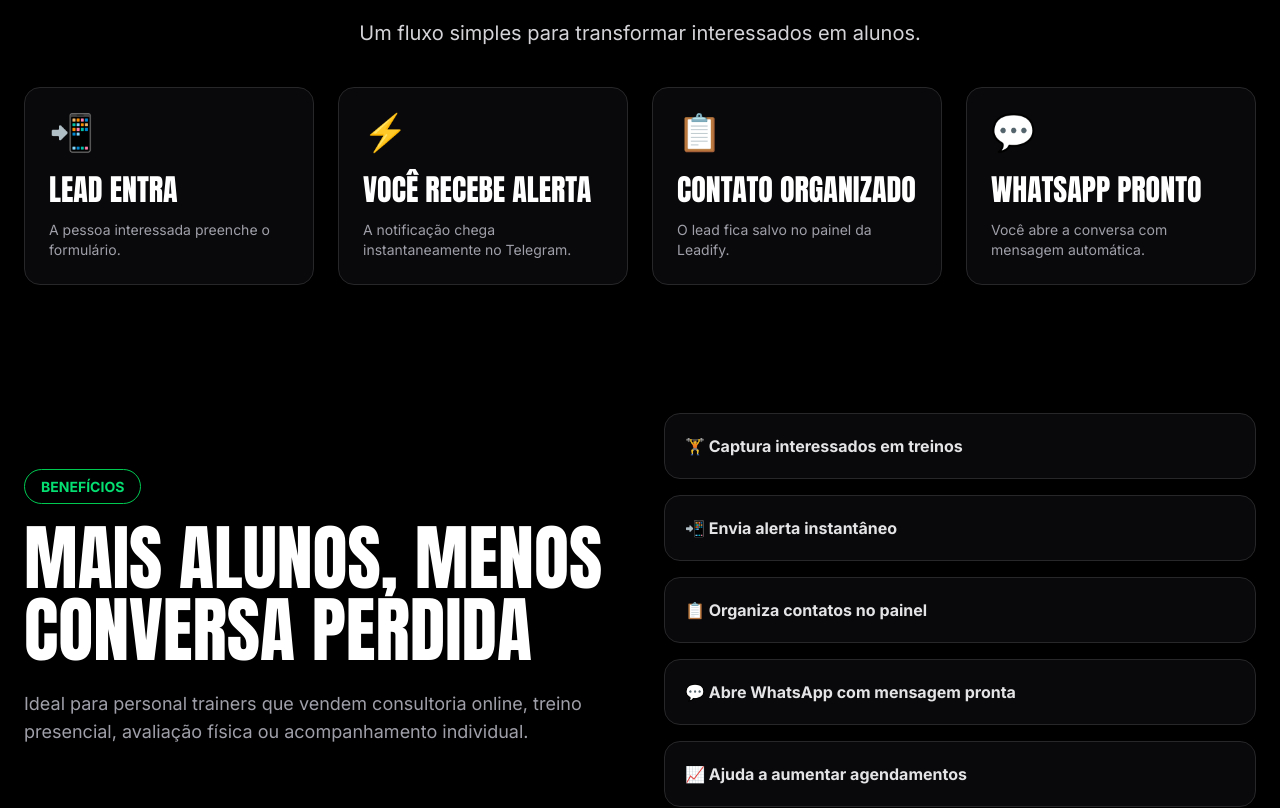
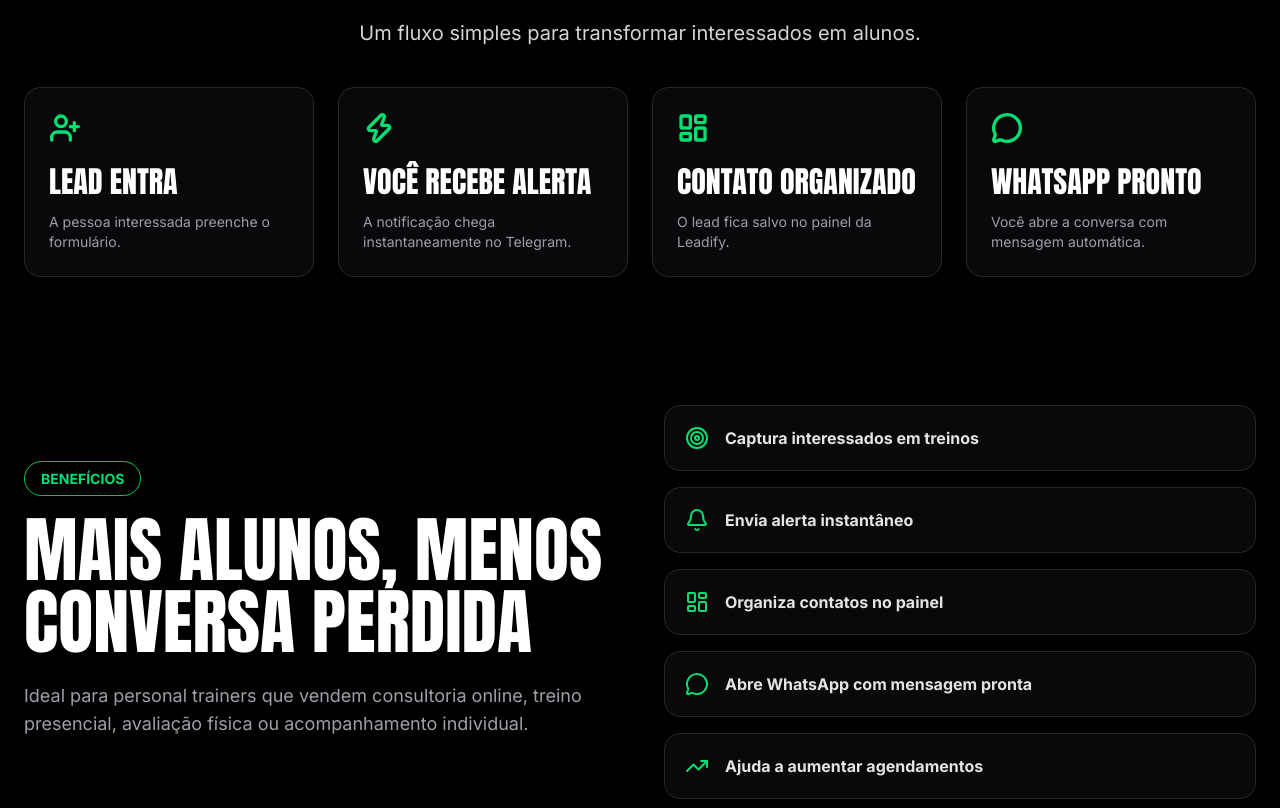
Before and after one commit to dominguesinglid-stack/leadify, a Next.js app: page /segmentos/personal-trainer in a window 1280 px wide. Shown: the part 903-1711 px from the top of the page. Built offline with nearby package versions, Linux system fonts and the light colour scheme.

Commit message:
Melhora pagina personal trainer

```diff
--- a/app/segmentos/personal-trainer/page.tsx
+++ b/app/segmentos/personal-trainer/page.tsx
@@ -1,5 +1,14 @@
 import Link from "next/link";
 import { Anton, Inter } from "next/font/google";
+import {
+  Target,
+  Bell,
+  LayoutDashboard,
+  MessageCircle,
+  TrendingUp,
+  UserPlus,
+  Zap,
+} from "lucide-react";
 
 const anton = Anton({
   weight: "400",
@@ -70,16 +79,18 @@ export default function PersonalTrainerPage() {
 
         <div className="mt-10 grid gap-6 md:grid-cols-4">
           {[
-            ["📲", "Lead entra", "A pessoa interessada preenche o formulário."],
-            ["⚡", "Você recebe alerta", "A notificação chega instantaneamente no Telegram."],
-            ["📋", "Contato organizado", "O lead fica salvo no painel da Leadify."],
-            ["💬", "WhatsApp pronto", "Você abre a conversa com mensagem automática."],
-          ].map(([icon, title, text]) => (
+  { Icon: UserPlus, title: "Lead entra", text: "A pessoa interessada preenche o formulário." },
+  { Icon: Zap, title: "Você recebe alerta", text: "A notificação chega instantaneamente no Telegram." },
+  { Icon: LayoutDashboard, title: "Contato organizado", text: "O lead fica salvo no painel da Leadify." },
+  { Icon: MessageCircle, title: "WhatsApp pronto", text: "Você abre a conversa com mensagem automática." },
+].map(({ Icon, title, text }) => (
             <div
               key={title}
               className="rounded-2xl border border-zinc-800 bg-zinc-950 p-6 transition hover:border-green-500"
             >
-              <div className="text-4xl">{icon}</div>
+              <div className="text-green-400">
+              <Icon size={32} strokeWidth={2.5} />
+              </div>
               <h3 className={`${anton.className} mt-5 text-3xl uppercase`}>
                 {title}
               </h3>
@@ -108,17 +119,20 @@ export default function PersonalTrainerPage() {
 
           <div className="grid gap-4">
   {[
-              "🏋️ Captura interessados em treinos",
-              "📲 Envia alerta instantâneo",
-              "📋 Organiza contatos no painel",
-              "💬 Abre WhatsApp com mensagem pronta",
-              "📈 Ajuda a aumentar agendamentos",
-            ].map((item) => (
+    [Target, "Captura interessados em treinos"],
+    [Bell, "Envia alerta instantâneo"],
+    [LayoutDashboard, "Organiza contatos no painel"],
+    [MessageCircle, "Abre WhatsApp com mensagem pronta"],
+    [TrendingUp, "Ajuda a aumentar agendamentos"],
+  ].map(([Icon, item]) => (
     <div
       key={item}
       className="rounded-2xl border border-zinc-800 bg-zinc-950 p-5 font-bold text-zinc-200"
     >
-                {item}
+      <div className="flex items-center gap-4">
+        <Icon size={24} className="text-green-400" />
+        <span>{item}</span>
+      </div>
     </div>
   ))}
 </div>
```
Also changed, not shown: 1 other file (tests, documents, lock files or other folders). Lines whose indentation alone changed are shown as unchanged.
